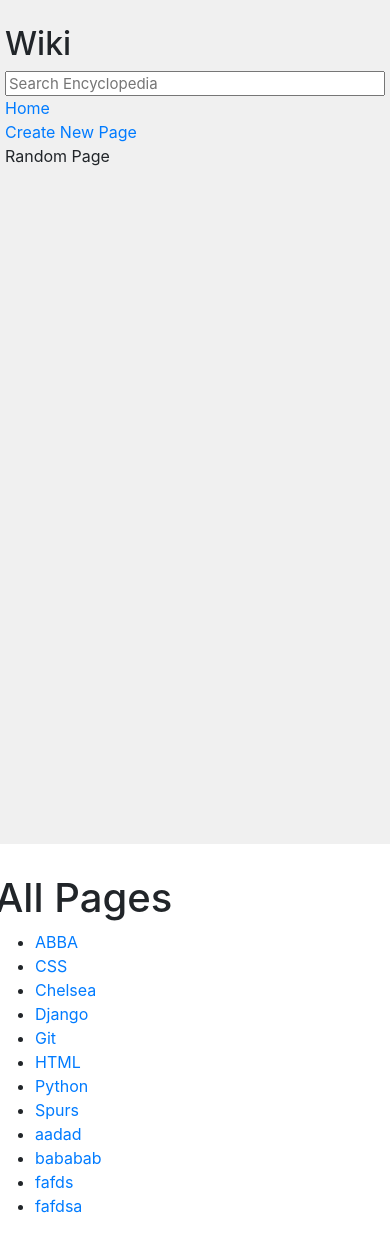
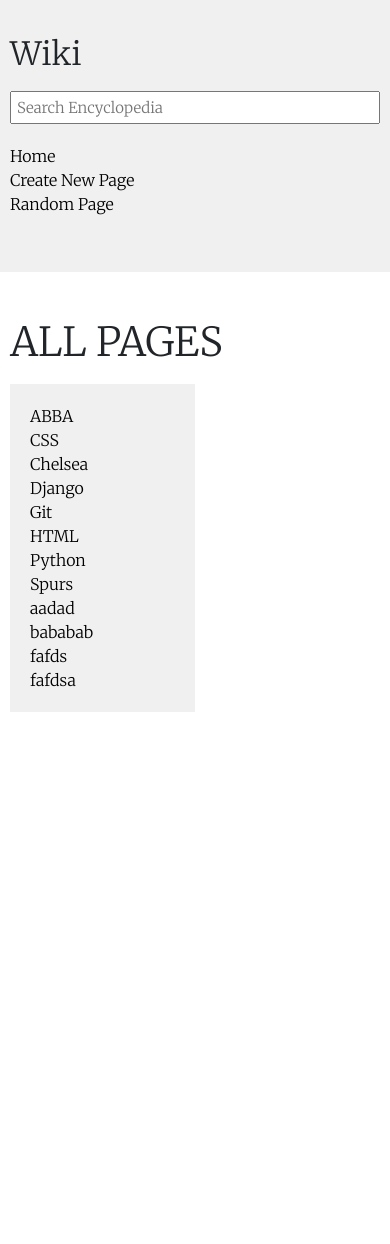
Before and after one commit to ahsanqadeer10/web50, a Django app: page / in a window 390 px wide. After the commit the page ends 712 px from the top, so only its background shows below. Run offline with Django 3.2, Linux system fonts and the light colour scheme; parts of the project's set-up code (start-up, migrations or seed data) failed here and were passed over; some libraries are stand-ins or nearby versions.

Commit message:
Basic styling and layout done.

```diff
--- a/wiki/encyclopedia/static/encyclopedia/styles.css
+++ b/wiki/encyclopedia/static/encyclopedia/styles.css
@@ -1,38 +1,99 @@
 body {
-    margin: 0;
 	background-color: white;
+	font-family: "Merriweather", sans-serif;
+}
+
+.wrapper {
+	display: grid;
+	grid-template-columns: 1fr 3fr;
+	grid-auto-rows: 100vh;
+	grid-column-gap: 1em;
+}
+
+.wrapper > div {
+	padding: 20px 10px;
+}
+
+.sidebar {
+	background-color: #f0f0f0;
 }
 
 code {
 	white-space: pre;
 }
 
-h1 {
-    margin-top: 0px;
-    padding-top: 20px;
+h1,
+h2,
+h3,
+h4,
+h5,
+h6 {
+	padding: 10px 0px;
 }
 
-textarea {
-    height: 90vh;
-    width: 80%;
+.entry-list {
+	background-color: #f0f0f0;
+	list-style: none;
+	padding: 20px;
+	width: 50%;
 }
 
-.main {
-    padding: 10px;
+.links-list {
+	list-style: none;
+	padding: 20px 0px;
+}
+
+li a {
+	color: black;
+}
+
+li a:hover {
+	color: rgba(0, 0, 0, 0.5);
+	text-decoration: none;
 }
 
 .search {
-    width: 100%;
 	font-size: 15px;
 	line-height: 15px;
-}
-
-.sidebar {
-    background-color: #f0f0f0;
-    height: 100vh;
-    padding: 20px;
+	width: 100%;
+	padding: 5px;
 }
 
 .sidebar h2 {
 	margin-top: 5px;
 }
+
+.main form {
+	padding: 20px;
+	background-color: #f0f0f0;
+	width: 75%;
+}
+
+form p > * {
+	display: block;
+}
+
+form p > input,
+textarea {
+	width: 100%;
+	padding: 10px;
+}
+
+textarea {
+	height: 50vh;
+}
+
+@media only screen and (max-width: 768px) {
+	.wrapper {
+		grid-template-columns: none;
+		grid-auto-rows: auto;
+		grid-column-gap: none;
+		grid-row-gap: 1em;
+	}
+
+	.main form {
+		padding: 20px;
+		background-color: #f0f0f0;
+		width: 100%;
+	}
+}
--- a/wiki/encyclopedia/templates/encyclopedia/edit.html
+++ b/wiki/encyclopedia/templates/encyclopedia/edit.html
@@ -2,7 +2,7 @@
 {%endblock%} {%block body%}
 <h1>Edit page</h1>
 <form action="{% url 'encyclopedia:edit' title %}" method="POST">
-	{{ form }} {% csrf_token %}
-	<input type="submit" value="Save Changes" />
+	{{ form.as_p }} {% csrf_token %}
+	<input type="submit" value="Save Changes" class="btn btn-success" />
 </form>
 {%endblock%}
--- a/wiki/encyclopedia/templates/encyclopedia/entry.html
+++ b/wiki/encyclopedia/templates/encyclopedia/entry.html
@@ -1,4 +1,4 @@
 {% extends "encyclopedia/layout.html" %} {% block title %} {{title}}
 {%endblock%} {%block body%} {{ entry|safe }}
-<a href="{% url 'encyclopedia:edit' title%}">Edit</a>
+<a href="{% url 'encyclopedia:edit' title%}" class="btn btn-dark">Edit</a>
 {% endblock %}
--- a/wiki/encyclopedia/templates/encyclopedia/index.html
+++ b/wiki/encyclopedia/templates/encyclopedia/index.html
@@ -1,8 +1,8 @@
 {% extends "encyclopedia/layout.html" %} {% block title %} Encyclopedia
 {%endblock %} {% block body %}
-<h1>All Pages</h1>
+<h1>ALL PAGES</h1>
 
-<ul>
+<ul class="entry-list">
 	{% for entry in entries %}
 	<li>
 		<a href="{% url 'encyclopedia:entry' entry %}">{{ entry }}</a>
--- a/wiki/encyclopedia/templates/encyclopedia/layout.html
+++ b/wiki/encyclopedia/templates/encyclopedia/layout.html
@@ -11,29 +11,43 @@
 			integrity="sha384-Vkoo8x4CGsO3+Hhxv8T/Q5PaXtkKtu6ug5TOeNV6gBiFeWPGFN9MuhOf23Q9Ifjh"
 			crossorigin="anonymous"
 		/>
+		<link rel="preconnect" href="https://fonts.googleapis.com" />
+		<link rel="preconnect" href="https://fonts.gstatic.com" crossorigin />
+		<link
+			href="https://fonts.googleapis.com/css2?family=Merriweather:wght@300;700&display=swap"
+			rel="stylesheet"
+		/>
 		<link href="{% static 'encyclopedia/styles.css' %}" rel="stylesheet" />
 	</head>
 	<body>
-		<div class="row">
-			<div class="sidebar col-lg-2 col-md-3">
-				<h2>Wiki</h2>
+		<div class="wrapper">
+			<div class="sidebar">
+				<div><h2>Wiki</h2></div>
+				<div>
 					<form action="{% url 'encyclopedia:search' %}" method="POST">
+						<div>
 							<input
 								class="search"
 								type="text"
 								name="q"
 								placeholder="Search Encyclopedia"
 							/>
+						</div>
 						{% csrf_token %}
 					</form>
+				</div>
 				<div>
-					<a href="{% url 'encyclopedia:index' %}">Home</a>
+					<ul class="links-list">
+						<li><a href="{% url 'encyclopedia:index' %}">Home</a></li>
+						<li><a href="{% url 'encyclopedia:new' %}">Create New Page</a></li>
+						<li>
+							<a href="{% url 'encyclopedia:randompage' %}">Random Page</a>
+						</li>
+					</ul>
 				</div>
-				<div><a href="{% url 'encyclopedia:new' %}">Create New Page</a></div>
-				<div>Random Page</div>
 				{% block nav %} {% endblock %}
 			</div>
-			<div class="main col-lg-10 col-md-9">{% block body %} {% endblock %}</div>
+			<div class="main">{% block body %} {% endblock %}</div>
 		</div>
 	</body>
 </html>
--- a/wiki/encyclopedia/templates/encyclopedia/new.html
+++ b/wiki/encyclopedia/templates/encyclopedia/new.html
@@ -5,7 +5,7 @@
 <div class="alert alert-warning" role="alert">{{ error_msg }}</div>
 {% endif %}
 <form action="{% url 'encyclopedia:new' %}" method="POST">
-	{{ form }} {% csrf_token %}
-	<input type="submit" value="Create" />
+	{{ form.as_p }} {% csrf_token %}
+	<input type="submit" value="Create" class="btn btn-success" />
 </form>
 {%endblock%}
--- a/wiki/encyclopedia/urls.py
+++ b/wiki/encyclopedia/urls.py
@@ -9,5 +9,6 @@ urlpatterns = [
     path("wiki/<str:title>", views.entry, name="entry"),
     path("new", views.new, name="new"),
     path("wiki/<str:title>/edit", views.edit, name="edit"),
-    path("search", views.search, name="search")
+    path("search", views.search, name="search"),
+    path("randompage", views.randompage, name="randompage")
 ]
--- a/wiki/encyclopedia/views.py
+++ b/wiki/encyclopedia/views.py
@@ -6,6 +6,7 @@ from pygments.lexer import default
 
 from . import util
 import markdown2
+import random
 
 
 class NewEntryForm(forms.Form):
@@ -107,3 +108,8 @@ def search(request):
                 "title": query.capitalize(),
                 "entry": markdown2.markdown(entry)
             })
+
+
+def randompage(request):
+    randomentry = random.choice(util.list_entries())
+    return redirect(f"/wiki/{randomentry}")
```
Also changed, not shown: wiki/entries/CSS.md (+2 -0 lines). Lines whose indentation alone changed are shown as unchanged.
